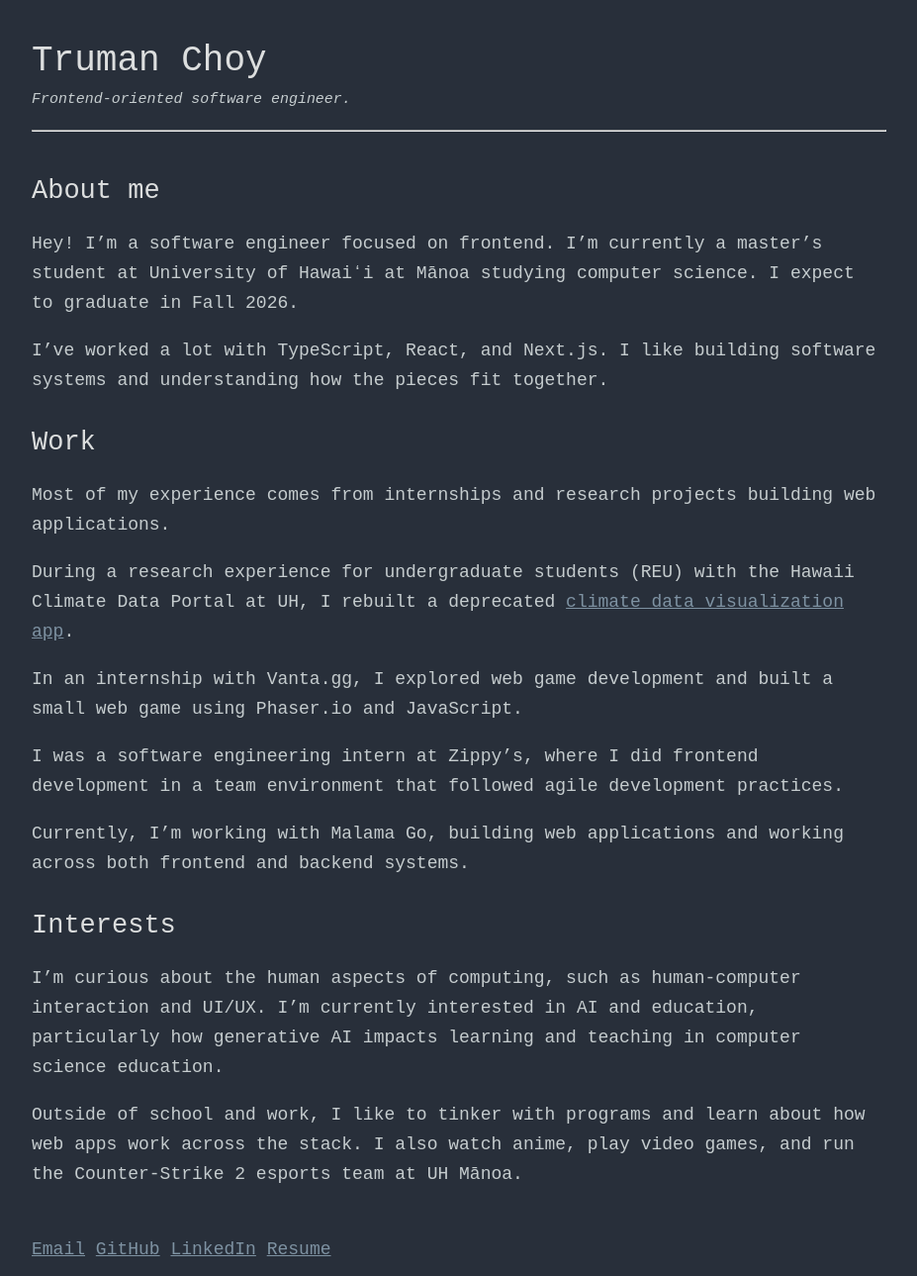
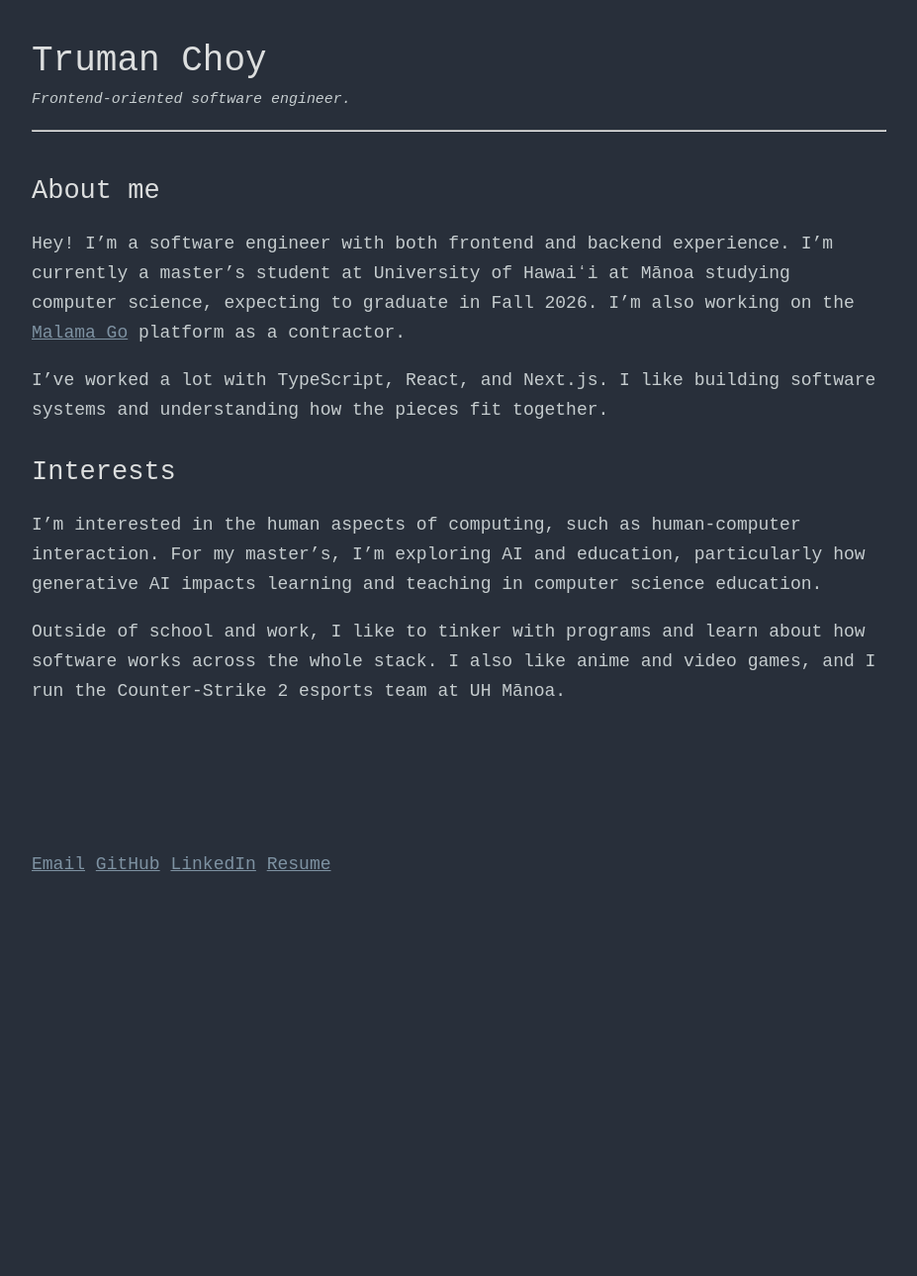
Before and after one commit to choytr/choytr.github.io, a Jekyll site: the page built from index.md, in a window 1280 px wide. Shown: the whole page at 99% size, without its empty margins (176-1103 px from the left). Built offline with Jekyll 4.4.1, drawn with Linux system fonts in a browser that asks for light colours; after the commit the page ends 900 px from its top, so only the background shows below that.

Commit message:
Update home page and set up pages

```diff
--- a/index.md
+++ b/index.md
@@ -4,24 +4,14 @@ layout: default
 
 ## About me
 
-Hey! I'm a software engineer focused on frontend. I'm currently a master's student at University of Hawaiʻi at Mānoa studying computer science. I expect to graduate in Fall 2026.
+Hey! I'm a software engineer with both frontend and backend experience. I'm currently a master's student at University of Hawaiʻi at Mānoa studying computer science, expecting to graduate in Fall 2026. I'm also working on the [Malama Go](https://malamago.com/) platform as a contractor.
 
 I've worked a lot with TypeScript, React, and Next.js. I like building software systems and understanding how the pieces fit together.
 
-## Work
-
-Most of my experience comes from internships and research projects building web applications.
-
-During a research experience for undergraduate students (REU) with the Hawaii Climate Data Portal at UH, I rebuilt a deprecated [climate data visualization app](https://rainfall.geography.hawaii.edu/).
-
-In an internship with Vanta.gg, I explored web game development and built a small web game using Phaser.io and JavaScript.
-
-I was a software engineering intern at Zippy's, where I did frontend development in a team environment that followed agile development practices.
-
-Currently, I’m working with Malama Go, building web applications and working across both frontend and backend systems.
+<!-- You can find my full work experience [here](/work), and you can see the tech stack I work with [here](/tech). -->
 
 ## Interests
 
-I'm curious about the human aspects of computing, such as human-computer interaction and UI/UX. I'm currently interested in AI and education, particularly how generative AI impacts learning and teaching in computer science education.
+I'm interested in the human aspects of computing, such as human-computer interaction. For my master's, I'm exploring AI and education, particularly how generative AI impacts learning and teaching in computer science education.
 
-Outside of school and work, I like to tinker with programs and learn about how web apps work across the stack. I also watch anime, play video games, and run the Counter-Strike 2 esports team at UH Mānoa.
+Outside of school and work, I like to tinker with programs and learn about how software works across the whole stack. I also like anime and video games, and I run the Counter-Strike 2 esports team at UH Mānoa.
```
Also changed, not shown: _data/nav.yml (+4 -4 lines), about.md (deleted, +0 -7 lines), projects.md (added, +7 -0 lines), tech.md (added, +7 -0 lines), work.md (+11 -1 lines).
